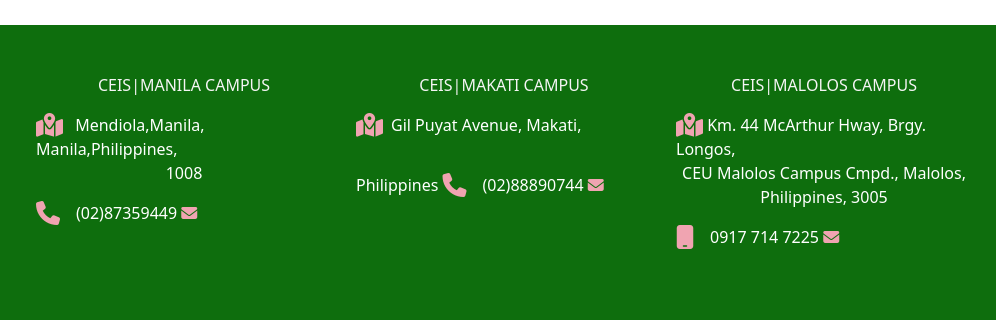
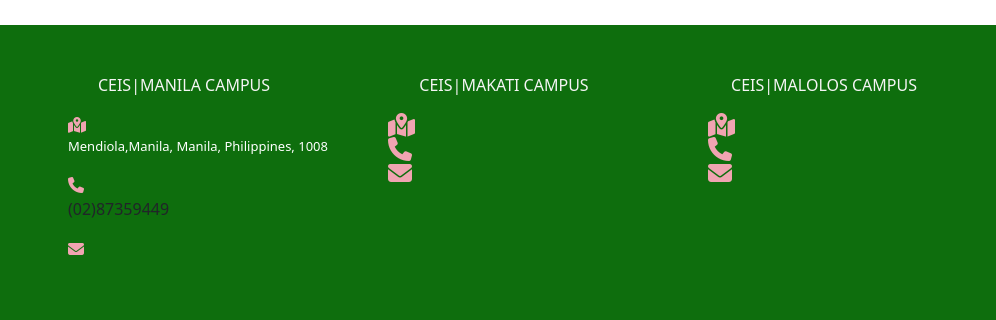
Before and after one commit to waris-puquiz/CEIS_1, a plain HTML site: page index.html in a window 1280 px wide. Shown: the part 2663-2983 px from the top of the page, 284-1280 px from the left. Drawn offline with nearby package versions, Linux system fonts and the light colour scheme.

Commit message:
inc footer

```diff
--- a/css/styles.css
+++ b/css/styless.css
@@ -16,6 +16,9 @@
   img {
     max-width: 100%;
     /* height: auto !important;  */
+  }
+  ul{
+    list-style: none;
   }
 /* header-logo */
  .logo-header{
@@ -73,8 +76,8 @@ font-size: 30px;
   color: #00acee;
 }
 .ftr-text-add{
-  text-align: left;
   color: white;
+  font-size: small;
 }
 .ftr-con-num{
   color: white;
--- a/index.html
+++ b/index.html
@@ -11,7 +11,7 @@
 <!-- <script src="https://cdn.jsdelivr.net/npm/bootstrap@5.3.0-alpha1/dist/js/bootstrap.bundle.min.js" integrity="sha384-w76AqPfDkMBDXo30jS1Sgez6pr3x5MlQ1ZAGC+nuZB+EYdgRZgiwxhTBTkF7CXvN" crossorigin="anonymous"></script> -->
 <link rel="stylesheet" href="https://kit.fontawesome.com/471326bbab.css" crossorigin="anonymous">
 <link rel="stylesheet" href="https://cdn.jsdelivr.net/npm/bootstrap-icons@1.10.3/font/bootstrap-icons.css">
-<link rel="stylesheet" href="css/styles.css"  />
+<link rel="stylesheet" href="css/styless.css"  />
 </head>
     <body>
         <!-- header-->
@@ -208,25 +208,30 @@
 
             <div class="col-md-3 py-5">
               <p class="ftr-text-camp text-center">CEIS|MANILA CAMPUS</p>
-              <span class="ftr-text-add text-center"><i class="icon fa-sharp fa-solid fa-map-location-dot fa-xl"></i><a class="p-1"></a> Mendiola,Manila, Manila,Philippines, <p class="text-center">1008</p></span>
-              <span class="ftr-con-num"><i class="icon fa-solid fa-phone fa-xl"></i><a class="p-2"></a>(02)87359449</span>
-              <span><i class="icon fa-solid fa-envelope"></i></span>
+              <ul>
+                <li><i class="icon fa-sharp fa-solid fa-map-location-dot "></i><p class="ftr-text-add">Mendiola,Manila, Manila, Philippines, 1008</p></li>
+                <li><i class="icon fa-solid fa-phone "></i> <p class="">(02)87359449</p></li>
+                <li><i class="icon fa-solid fa-envelope "></i></li>
+              </ul>
             </div>
 
               <!-- <div class="row"> -->
             <div class="col-md-3 py-5">
               <p class="ftr-text-camp text-center">CEIS|MAKATI CAMPUS</p>
-              <span class="ftr-text-add text-center"><i class="icon fa-sharp fa-solid fa-map-location-dot fa-xl"></i><a class="p-1"></a>Gil Puyat Avenue, Makati, Philippines</span>
-              <span class="ftr-con-num pt-5"><i class="icon fa-solid fa-phone fa-xl pt-5"></i><a class="p-2"></a>(02)88890744
-              </span>
-              <span><i class="icon fa-solid fa-envelope"></i></span>
+              <ul>
+                <li><i class="icon fa-sharp fa-solid fa-map-location-dot fa-xl"></i></li>
+                <li><i class="icon fa-solid fa-phone fa-xl"></i></li>
+                <li><i class="icon fa-solid fa-envelope fa-xl"></i></li>
+              </ul>
             </div>
 
             <div class="col-md-3 py-5">
               <p class="ftr-text-camp text-center">CEIS|MALOLOS CAMPUS</p>
-              <span class="ftr-text-add"><i class="icon fa-sharp fa-solid fa-map-location-dot fa-xl"></i> Km. 44 McArthur Hway, Brgy. Longos,<p class="text-center"> CEU Malolos Campus Cmpd., Malolos, Philippines, 3005</p></span>
-              <span class="ftr-con-num"><i class="icon fa-solid fa-mobile fa-xl"></i><a class="p-2"></a>0917 714 7225</span>
-              <span><i class="icon fa-solid fa-envelope"></i></span>
+              <ul>
+                <li><i class="icon fa-sharp fa-solid fa-map-location-dot fa-xl"></i></li>
+                <li><i class="icon fa-solid fa-phone fa-xl"></i></li>
+                <li><i class="icon fa-solid fa-envelope fa-xl"></i></li>
+              </ul>
             </div>
           <!-- </div> -->
           </div>
```
